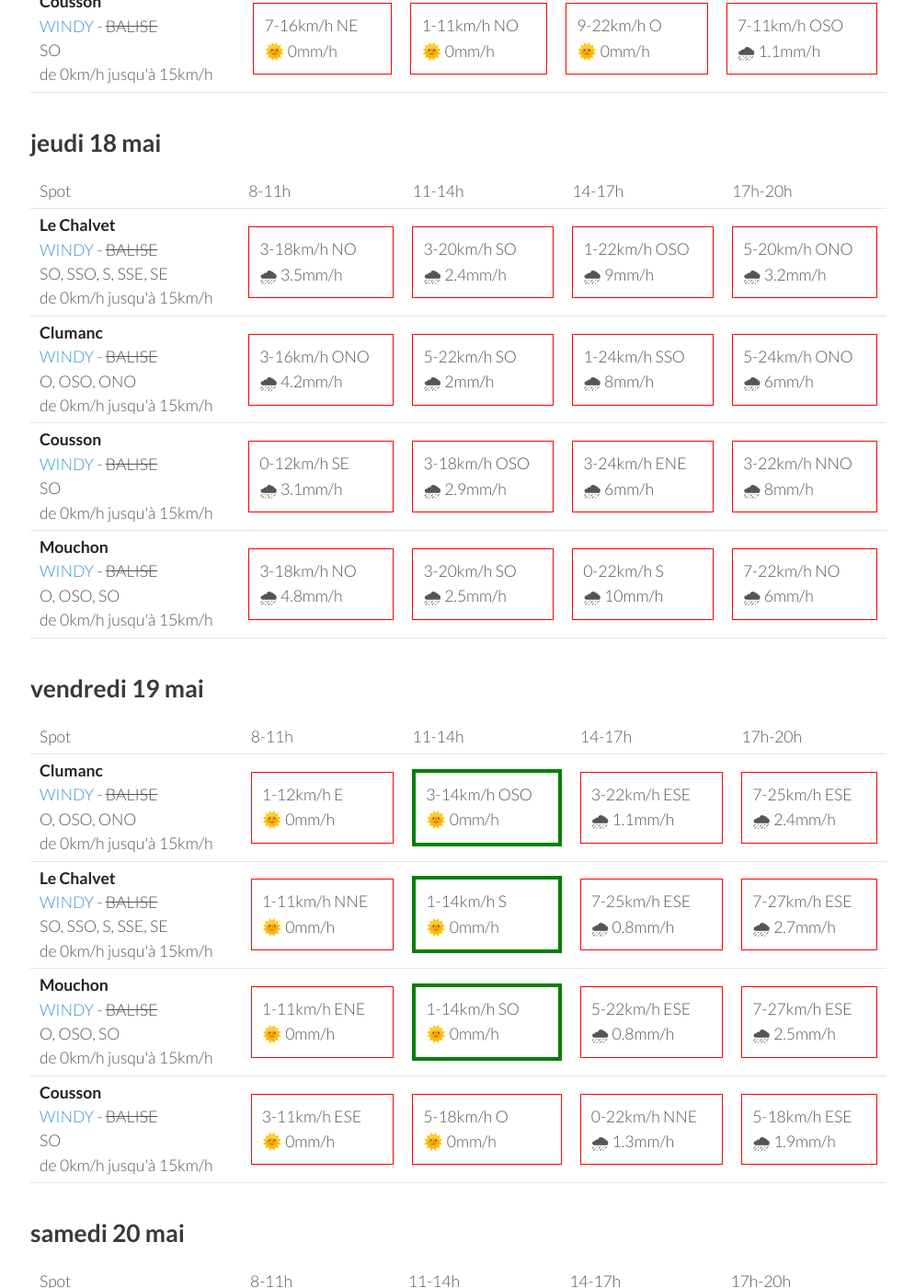
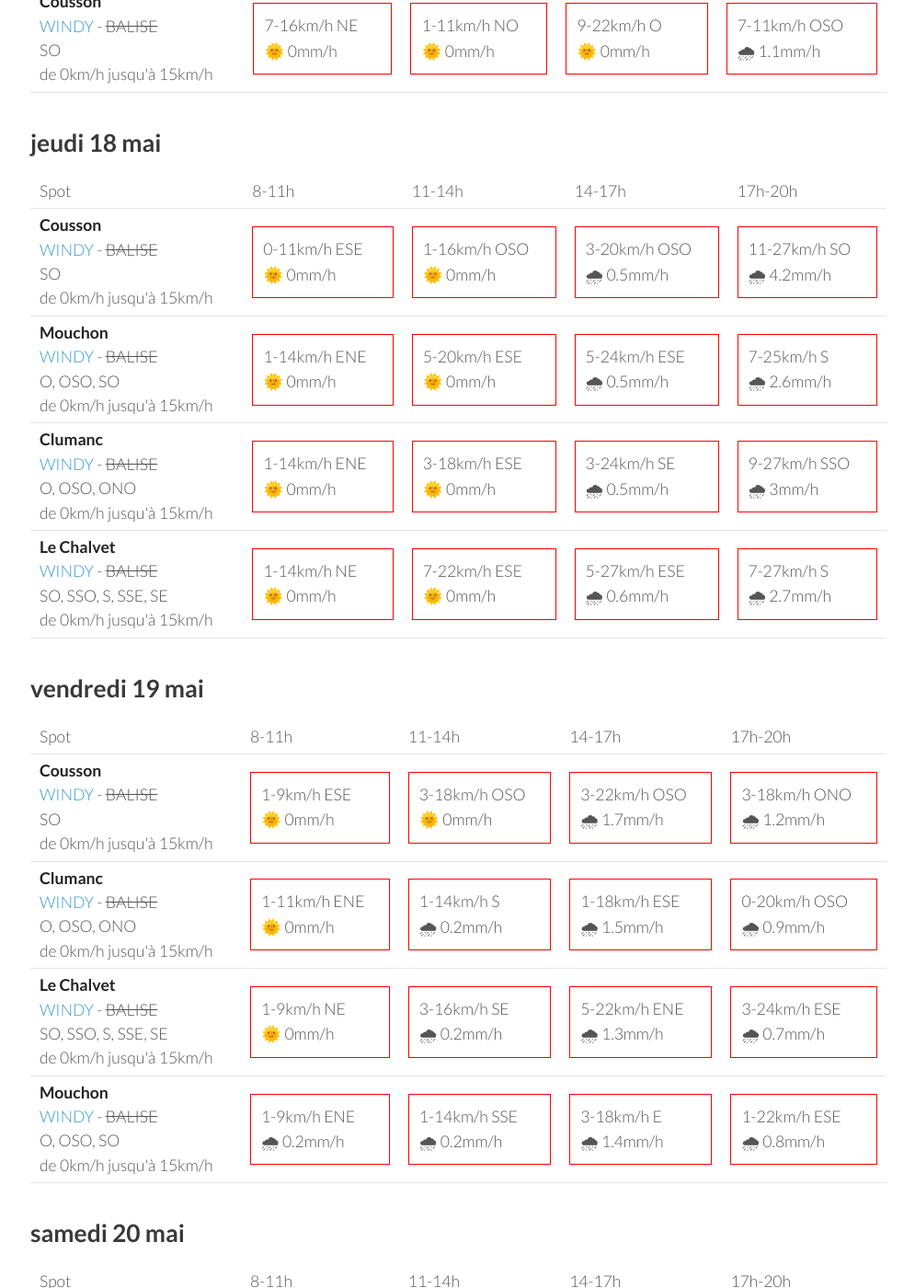
Before and after one commit to parapente-dans-le-nord/parapente-dans-le-nord.github.io, a Jekyll site: the page built from saint_andre.markdown, in a window 1280 px wide and 1400 px high, scrolled down 1325 px. Shown: the whole window at 92% size, without its empty margins (25-1020 px from the left). Built offline with Jekyll 4.4.1, drawn with Linux system fonts in a browser that asks for light colours; some of the changed text lies outside the part shown.

Commit message:
update index.markdown

```diff
--- a/saint_andre.markdown
+++ b/saint_andre.markdown
@@ -130,42 +130,42 @@ page mise à jour le mardi 16 mai 13:36
       <td>17h-20h</td>
     </tr>
 <tr>
-        <td><strong>Le Chalvet</strong><br><a href="https://windy.com/43.979/6.480?43.866,6.480,10,m:eSsaglX">WINDY</a> - <span class="no-balise"> BALISE </span><br> <span class="vent-favorable">SO, SSO, S, SSE, SE</span><br><span class="force-vent">de 0km/h jusqu'à 15km/h</span> </td>
+        <td><strong>Cousson</strong><br><a href="https://windy.com/44.054/6.240?43.940,6.241,10,m:eSAaglz">WINDY</a> - <span class="no-balise"> BALISE </span><br> <span class="vent-favorable">SO</span><br><span class="force-vent">de 0km/h jusqu'à 15km/h</span> </td>
 
-            <td><div class="not-flyable"><p>3-18km/h NO</p><p>🌧 3.5mm/h</p></div></td>
-            <td><div class="not-flyable"><p>3-20km/h SO</p><p>🌧 2.4mm/h</p></div></td>
-            <td><div class="not-flyable"><p>1-22km/h OSO</p><p>🌧 9mm/h</p></div></td>
-            <td><div class="not-flyable"><p>5-20km/h ONO</p><p>🌧 3.2mm/h</p></div></td>
+            <td><div class="not-flyable"><p>0-11km/h ESE</p><p>🌞 0mm/h</p></div></td>
+            <td><div class="not-flyable"><p>1-16km/h OSO</p><p>🌞 0mm/h</p></div></td>
+            <td><div class="not-flyable"><p>3-20km/h OSO</p><p>🌧 0.5mm/h</p></div></td>
+            <td><div class="not-flyable"><p>11-27km/h SO</p><p>🌧 4.2mm/h</p></div></td>
+
+
+    </tr>
+<tr>
+        <td><strong>Mouchon</strong><br><a href="https://windy.com/43.992/6.424?43.878,6.425,10,m:eSuaglR">WINDY</a> - <span class="no-balise"> BALISE </span><br> <span class="vent-favorable">O, OSO, SO</span><br><span class="force-vent">de 0km/h jusqu'à 15km/h</span> </td>
+
+            <td><div class="not-flyable"><p>1-14km/h ENE</p><p>🌞 0mm/h</p></div></td>
+            <td><div class="not-flyable"><p>5-20km/h ESE</p><p>🌞 0mm/h</p></div></td>
+            <td><div class="not-flyable"><p>5-24km/h ESE</p><p>🌧 0.5mm/h</p></div></td>
+            <td><div class="not-flyable"><p>7-25km/h S</p><p>🌧 2.6mm/h</p></div></td>
 
 
     </tr>
 <tr>
         <td><strong>Clumanc</strong><br><a href="https://windy.com/44.027/6.402?43.914,6.403,10,m:eSxaglP">WINDY</a> - <span class="no-balise"> BALISE </span><br> <span class="vent-favorable">O, OSO, ONO</span><br><span class="force-vent">de 0km/h jusqu'à 15km/h</span> </td>
 
-            <td><div class="not-flyable"><p>3-16km/h ONO</p><p>🌧 4.2mm/h</p></div></td>
-            <td><div class="not-flyable"><p>5-22km/h SO</p><p>🌧 2mm/h</p></div></td>
-            <td><div class="not-flyable"><p>1-24km/h SSO</p><p>🌧 8mm/h</p></div></td>
-            <td><div class="not-flyable"><p>5-24km/h ONO</p><p>🌧 6mm/h</p></div></td>
+            <td><div class="not-flyable"><p>1-14km/h ENE</p><p>🌞 0mm/h</p></div></td>
+            <td><div class="not-flyable"><p>3-18km/h ESE</p><p>🌞 0mm/h</p></div></td>
+            <td><div class="not-flyable"><p>3-24km/h SE</p><p>🌧 0.5mm/h</p></div></td>
+            <td><div class="not-flyable"><p>9-27km/h SSO</p><p>🌧 3mm/h</p></div></td>
 
 
     </tr>
 <tr>
-        <td><strong>Cousson</strong><br><a href="https://windy.com/44.054/6.240?43.940,6.241,10,m:eSAaglz">WINDY</a> - <span class="no-balise"> BALISE </span><br> <span class="vent-favorable">SO</span><br><span class="force-vent">de 0km/h jusqu'à 15km/h</span> </td>
+        <td><strong>Le Chalvet</strong><br><a href="https://windy.com/43.979/6.480?43.866,6.480,10,m:eSsaglX">WINDY</a> - <span class="no-balise"> BALISE </span><br> <span class="vent-favorable">SO, SSO, S, SSE, SE</span><br><span class="force-vent">de 0km/h jusqu'à 15km/h</span> </td>
 
-            <td><div class="not-flyable"><p>0-12km/h SE</p><p>🌧 3.1mm/h</p></div></td>
-            <td><div class="not-flyable"><p>3-18km/h OSO</p><p>🌧 2.9mm/h</p></div></td>
-            <td><div class="not-flyable"><p>3-24km/h ENE</p><p>🌧 6mm/h</p></div></td>
-            <td><div class="not-flyable"><p>3-22km/h NNO</p><p>🌧 8mm/h</p></div></td>
-
-
-    </tr>
-<tr>
-        <td><strong>Mouchon</strong><br><a href="https://windy.com/43.992/6.424?43.878,6.425,10,m:eSuaglR">WINDY</a> - <span class="no-balise"> BALISE </span><br> <span class="vent-favorable">O, OSO, SO</span><br><span class="force-vent">de 0km/h jusqu'à 15km/h</span> </td>
-
-            <td><div class="not-flyable"><p>3-18km/h NO</p><p>🌧 4.8mm/h</p></div></td>
-            <td><div class="not-flyable"><p>3-20km/h SO</p><p>🌧 2.5mm/h</p></div></td>
-            <td><div class="not-flyable"><p>0-22km/h S</p><p>🌧 10mm/h</p></div></td>
-            <td><div class="not-flyable"><p>7-22km/h NO</p><p>🌧 6mm/h</p></div></td>
+            <td><div class="not-flyable"><p>1-14km/h NE</p><p>🌞 0mm/h</p></div></td>
+            <td><div class="not-flyable"><p>7-22km/h ESE</p><p>🌞 0mm/h</p></div></td>
+            <td><div class="not-flyable"><p>5-27km/h ESE</p><p>🌧 0.6mm/h</p></div></td>
+            <td><div class="not-flyable"><p>7-27km/h S</p><p>🌧 2.7mm/h</p></div></td>
 
 
     </tr>
@@ -186,42 +186,42 @@ page mise à jour le mardi 16 mai 13:36
       <td>17h-20h</td>
     </tr>
 <tr>
+        <td><strong>Cousson</strong><br><a href="https://windy.com/44.054/6.240?43.940,6.241,10,m:eSAaglz">WINDY</a> - <span class="no-balise"> BALISE </span><br> <span class="vent-favorable">SO</span><br><span class="force-vent">de 0km/h jusqu'à 15km/h</span> </td>
+
+            <td><div class="not-flyable"><p>1-9km/h ESE</p><p>🌞 0mm/h</p></div></td>
+            <td><div class="not-flyable"><p>3-18km/h OSO</p><p>🌞 0mm/h</p></div></td>
+            <td><div class="not-flyable"><p>3-22km/h OSO</p><p>🌧 1.7mm/h</p></div></td>
+            <td><div class="not-flyable"><p>3-18km/h ONO</p><p>🌧 1.2mm/h</p></div></td>
+
+
+    </tr>
+<tr>
         <td><strong>Clumanc</strong><br><a href="https://windy.com/44.027/6.402?43.914,6.403,10,m:eSxaglP">WINDY</a> - <span class="no-balise"> BALISE </span><br> <span class="vent-favorable">O, OSO, ONO</span><br><span class="force-vent">de 0km/h jusqu'à 15km/h</span> </td>
 
-            <td><div class="not-flyable"><p>1-12km/h E</p><p>🌞 0mm/h</p></div></td>
-            <td><div class="flyable"><p>3-14km/h OSO</p><p>🌞 0mm/h</p></div></td>
-            <td><div class="not-flyable"><p>3-22km/h ESE</p><p>🌧 1.1mm/h</p></div></td>
-            <td><div class="not-flyable"><p>7-25km/h ESE</p><p>🌧 2.4mm/h</p></div></td>
+            <td><div class="not-flyable"><p>1-11km/h ENE</p><p>🌞 0mm/h</p></div></td>
+            <td><div class="not-flyable"><p>1-14km/h S</p><p>🌧 0.2mm/h</p></div></td>
+            <td><div class="not-flyable"><p>1-18km/h ESE</p><p>🌧 1.5mm/h</p></div></td>
+            <td><div class="not-flyable"><p>0-20km/h OSO</p><p>🌧 0.9mm/h</p></div></td>
 
 
     </tr>
 <tr>
         <td><strong>Le Chalvet</strong><br><a href="https://windy.com/43.979/6.480?43.866,6.480,10,m:eSsaglX">WINDY</a> - <span class="no-balise"> BALISE </span><br> <span class="vent-favorable">SO, SSO, S, SSE, SE</span><br><span class="force-vent">de 0km/h jusqu'à 15km/h</span> </td>
 
-            <td><div class="not-flyable"><p>1-11km/h NNE</p><p>🌞 0mm/h</p></div></td>
-            <td><div class="flyable"><p>1-14km/h S</p><p>🌞 0mm/h</p></div></td>
-            <td><div class="not-flyable"><p>7-25km/h ESE</p><p>🌧 0.8mm/h</p></div></td>
-            <td><div class="not-flyable"><p>7-27km/h ESE</p><p>🌧 2.7mm/h</p></div></td>
+            <td><div class="not-flyable"><p>1-9km/h NE</p><p>🌞 0mm/h</p></div></td>
+            <td><div class="not-flyable"><p>3-16km/h SE</p><p>🌧 0.2mm/h</p></div></td>
+            <td><div class="not-flyable"><p>5-22km/h ENE</p><p>🌧 1.3mm/h</p></div></td>
+            <td><div class="not-flyable"><p>3-24km/h ESE</p><p>🌧 0.7mm/h</p></div></td>
 
 
     </tr>
 <tr>
         <td><strong>Mouchon</strong><br><a href="https://windy.com/43.992/6.424?43.878,6.425,10,m:eSuaglR">WINDY</a> - <span class="no-balise"> BALISE </span><br> <span class="vent-favorable">O, OSO, SO</span><br><span class="force-vent">de 0km/h jusqu'à 15km/h</span> </td>
 
-            <td><div class="not-flyable"><p>1-11km/h ENE</p><p>🌞 0mm/h</p></div></td>
-            <td><div class="flyable"><p>1-14km/h SO</p><p>🌞 0mm/h</p></div></td>
-            <td><div class="not-flyable"><p>5-22km/h ESE</p><p>🌧 0.8mm/h</p></div></td>
-            <td><div class="not-flyable"><p>7-27km/h ESE</p><p>🌧 2.5mm/h</p></div></td>
-
-
-    </tr>
-<tr>
-        <td><strong>Cousson</strong><br><a href="https://windy.com/44.054/6.240?43.940,6.241,10,m:eSAaglz">WINDY</a> - <span class="no-balise"> BALISE </span><br> <span class="vent-favorable">SO</span><br><span class="force-vent">de 0km/h jusqu'à 15km/h</span> </td>
-
-            <td><div class="not-flyable"><p>3-11km/h ESE</p><p>🌞 0mm/h</p></div></td>
-            <td><div class="not-flyable"><p>5-18km/h O</p><p>🌞 0mm/h</p></div></td>
-            <td><div class="not-flyable"><p>0-22km/h NNE</p><p>🌧 1.3mm/h</p></div></td>
-            <td><div class="not-flyable"><p>5-18km/h ESE</p><p>🌧 1.9mm/h</p></div></td>
+            <td><div class="not-flyable"><p>1-9km/h ENE</p><p>🌧 0.2mm/h</p></div></td>
+            <td><div class="not-flyable"><p>1-14km/h SSE</p><p>🌧 0.2mm/h</p></div></td>
+            <td><div class="not-flyable"><p>3-18km/h E</p><p>🌧 1.4mm/h</p></div></td>
+            <td><div class="not-flyable"><p>1-22km/h ESE</p><p>🌧 0.8mm/h</p></div></td>
 
 
     </tr>
```
Also changed, not shown: other parts of saint_andre.markdown (+1 -1 lines).
